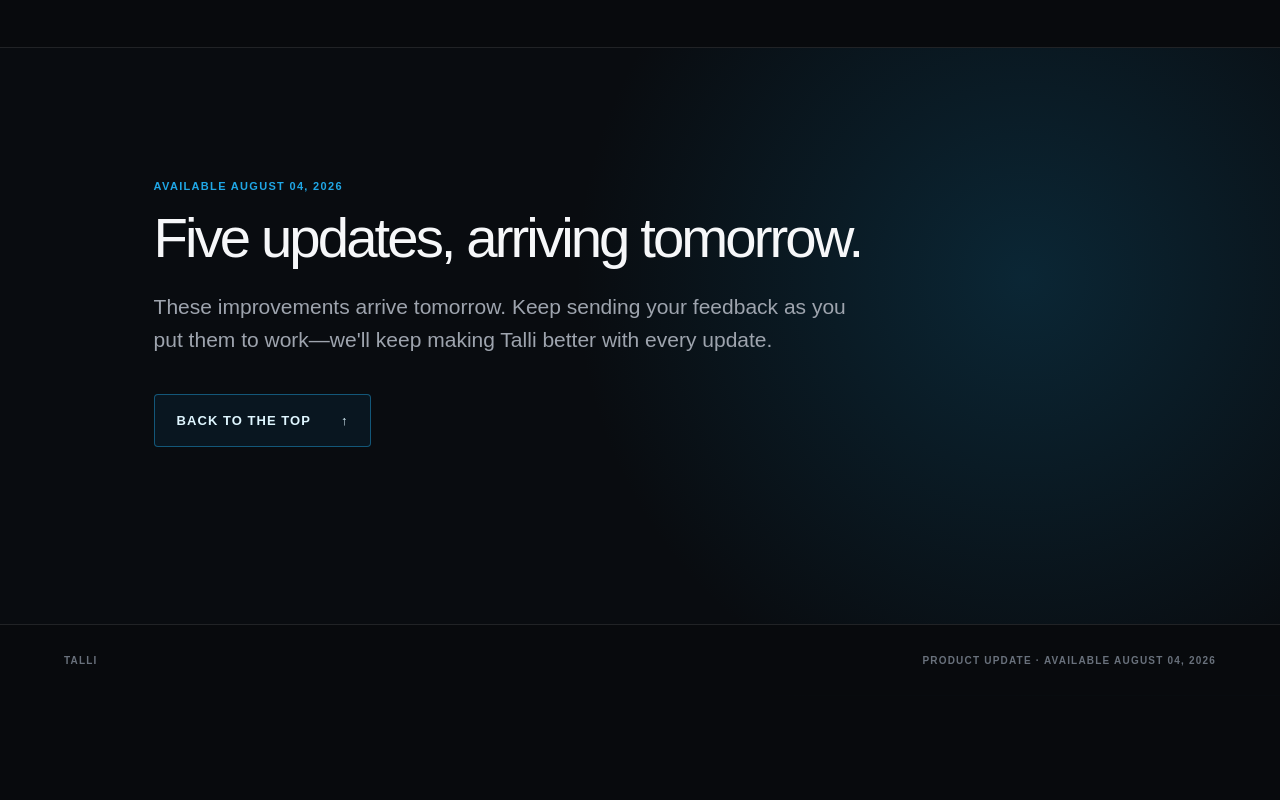
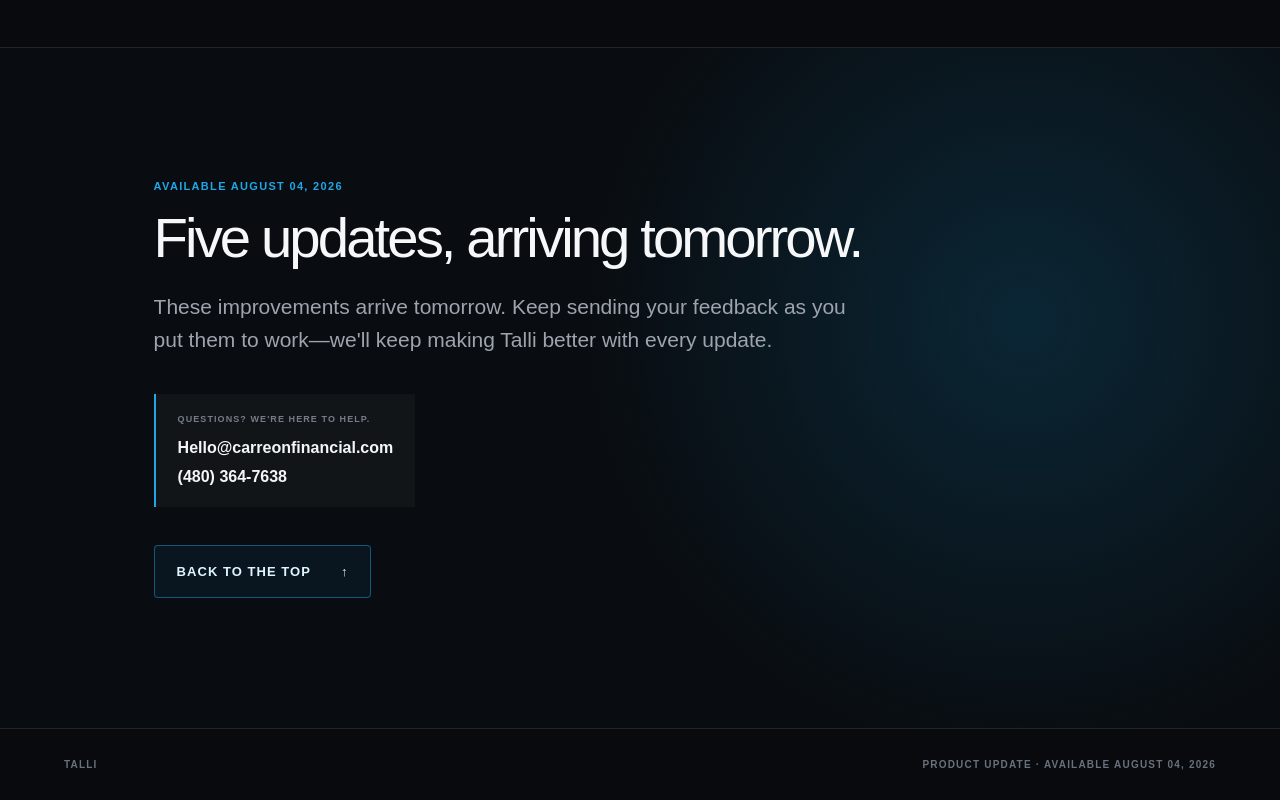
Before and after one commit to paulcarr27/feature-update-site, a Next.js app: page / in a window 1280 px wide. Shown: the part 5304-6104 px from the top of the page. Before the commit the page ends 6000 px from the top, so only its background shows below. Built offline with nearby package versions, Linux system fonts and the light colour scheme.

Commit message:
Add contact information to closing section

```diff
--- a/app/globals.css
+++ b/app/globals.css
@@ -503,6 +503,38 @@ a {
   line-height: 1.55;
 }
 
+.contact-links {
+  display: grid;
+  gap: 7px;
+  width: fit-content;
+  margin: 0 0 38px;
+  padding: 19px 22px;
+  border-left: 2px solid var(--blue);
+  background: rgba(255, 255, 255, 0.035);
+}
+
+.contact-links span {
+  margin-bottom: 3px;
+  color: var(--soft);
+  font-size: 9px;
+  font-weight: 800;
+  letter-spacing: 0.12em;
+  text-transform: uppercase;
+}
+
+.contact-links a {
+  width: fit-content;
+  color: #f3f5f8;
+  font-size: 16px;
+  font-weight: 700;
+  line-height: 1.4;
+  transition: color 180ms ease;
+}
+
+.contact-links a:hover {
+  color: var(--blue);
+}
+
 footer {
   display: flex;
   justify-content: space-between;
--- a/app/page.tsx
+++ b/app/page.tsx
@@ -263,6 +263,13 @@ export default function Home() {
           These improvements arrive tomorrow. Keep sending your feedback as you
           put them to work—we&apos;ll keep making Talli better with every update.
         </p>
+        <div className="contact-links" aria-label="Contact information">
+          <span>Questions? We&apos;re here to help.</span>
+          <a href="mailto:Hello@carreonfinancial.com">
+            Hello@carreonfinancial.com
+          </a>
+          <a href="tel:+14803647638">(480) 364-7638</a>
+        </div>
         <a className="primary-cta" href="#top">
           Back to the top <span aria-hidden="true">↑</span>
         </a>
```
